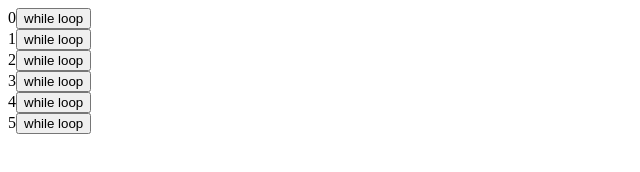
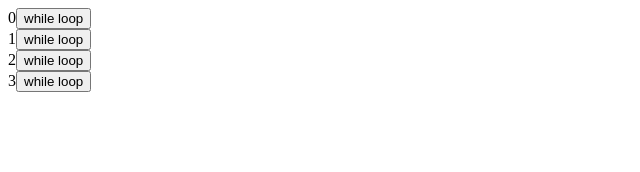
Before and after one commit to md-mannan/JS-Practice, a plain HTML site: page index.html in a window 1280 px wide. Shown: the whole page, without its empty margins (0-640 px from the left). Drawn offline with Linux system fonts and the light colour scheme.

Commit message:
do while loop

```diff
--- a/index.html
+++ b/index.html
@@ -10,10 +10,10 @@
       // while loop
 
       i = 0;
-      while (i <= 5) {
+      do {
         document.write(i + "<button>while loop</button><br/>");
         i++;
-      }
+      } while (i <= 3);
     </script>
   </body>
 </html>
```
